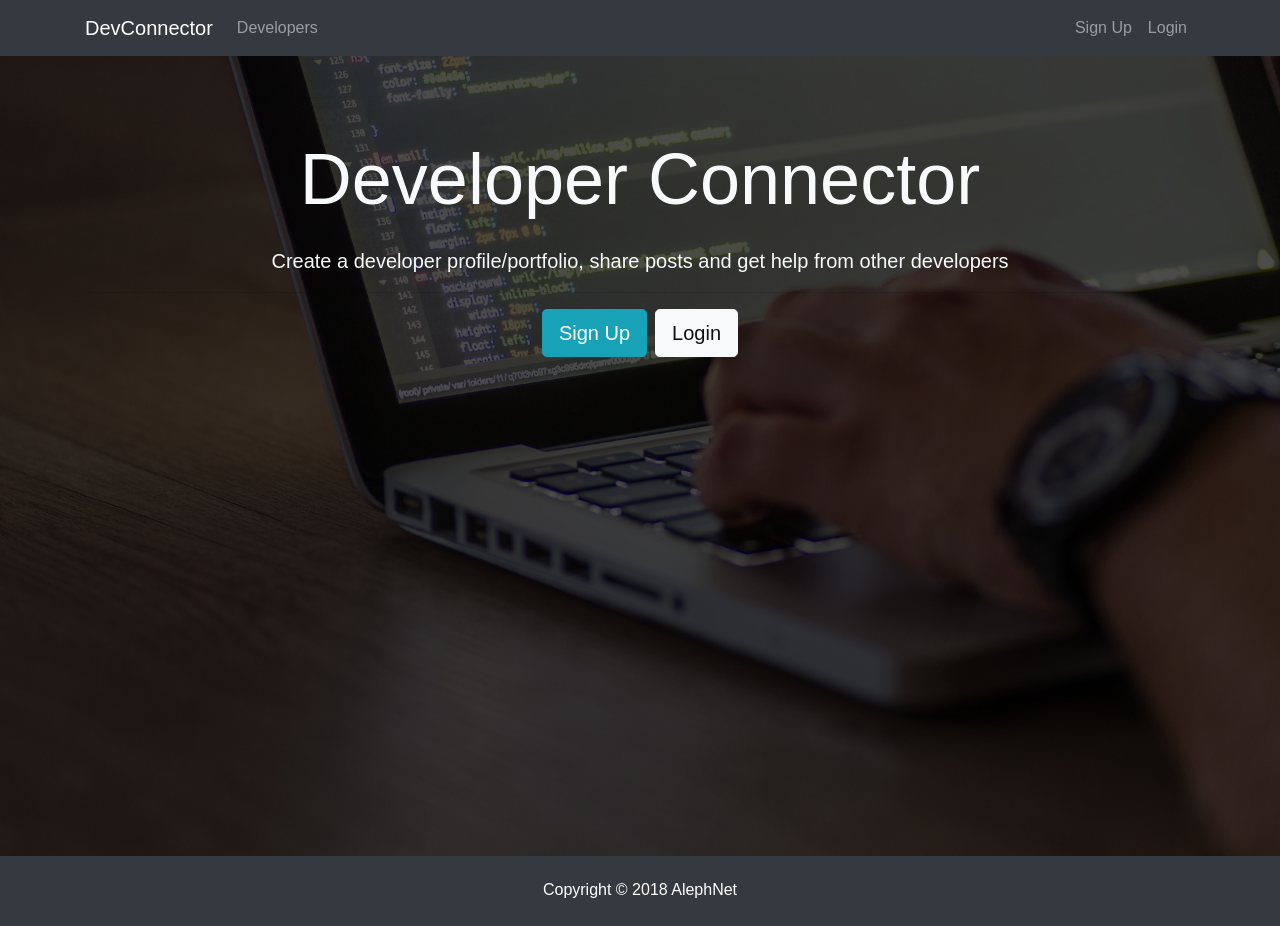
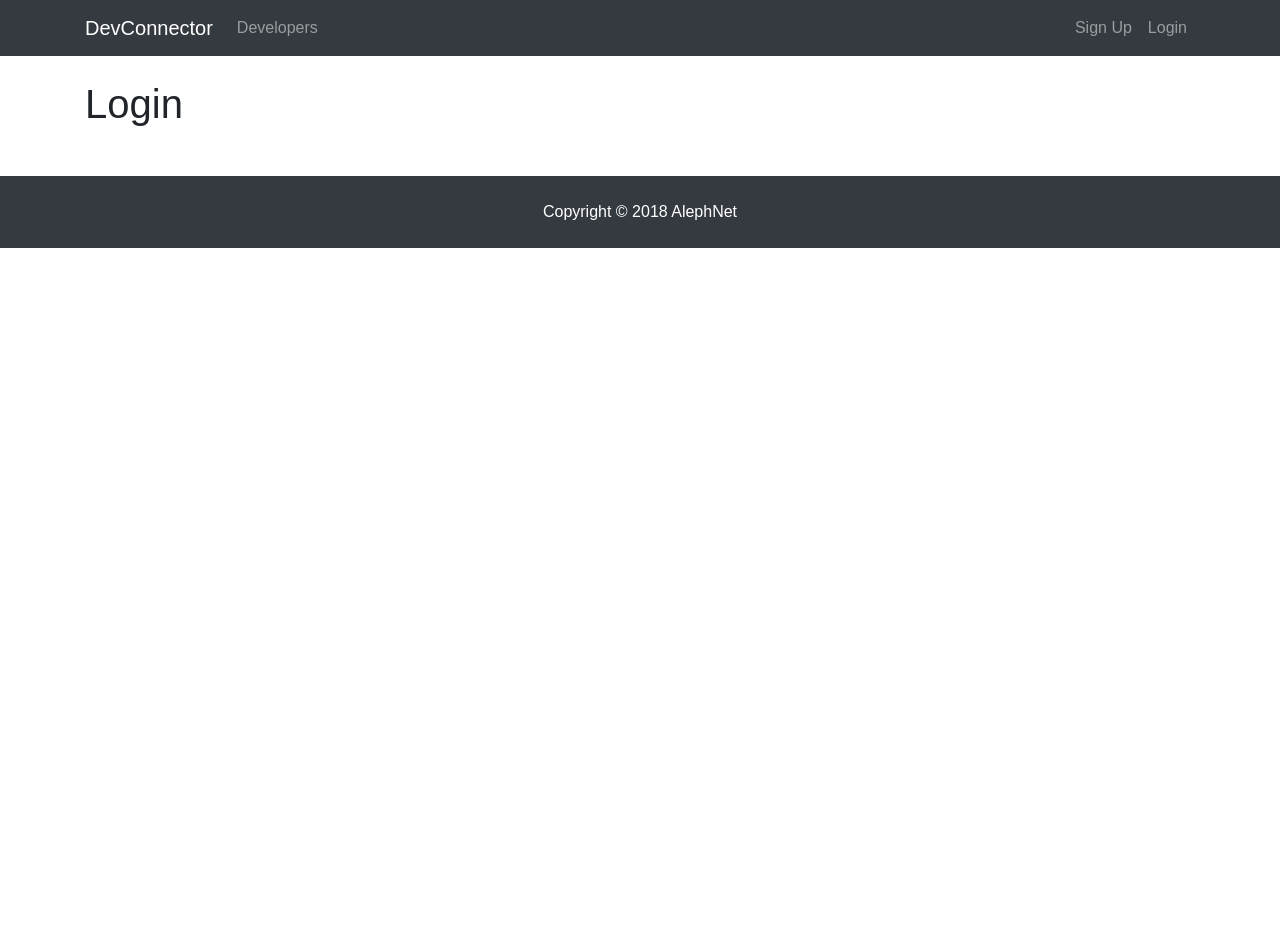
Before and after one commit to xerxes23/alephnet, a React (Create React App) app in the folder client/: page /login in a window 1280 px wide. After the commit the page ends 800 px from the top, so only its background shows below. Built offline with nearby package versions, Linux system fonts and the light colour scheme.

Commit message:
implemented react-router

```diff
--- a/client/package.json
+++ b/client/package.json
@@ -5,6 +5,7 @@
   "dependencies": {
     "react": "^16.4.1",
     "react-dom": "^16.4.1",
+    "react-router-dom": "^4.3.1",
     "react-scripts": "1.1.4"
   },
   "scripts": {
--- a/client/src/App.js
+++ b/client/src/App.js
@@ -1,17 +1,28 @@
 import React, { Component } from "react";
+import { BrowserRouter as Router, Route } from "react-router-dom";
 import "./App.css";
+
+// Components
 import Footer from "./layout/Footer";
 import Navbar from "./layout/Navbar";
 import Landing from "./layout/Landing";
+import Login from "./auth/Login";
+import Register from "./auth/Register";
 
 class App extends Component {
   render() {
     return (
-      <div className="App">
-        <Navbar />
-        <Landing />
-        <Footer />
-      </div>
+      <Router>
+        <div className="App">
+          <Navbar />
+          <Route exact path="/" component={Landing} />
+          <div className="container">
+            <Route exact path="/login" component={Login} />
+            <Route exact path="/register" component={Register} />
+          </div>
+          <Footer />
+        </div>
+      </Router>
     );
   }
 }
--- /dev/null
+++ b/client/src/auth/Login.js
@@ -0,0 +1,11 @@
+import React, { Component } from "react";
+
+export default class Login extends Component {
+  render() {
+    return (
+      <div>
+        <h1>Login</h1>
+      </div>
+    );
+  }
+}
--- /dev/null
+++ b/client/src/auth/Register.js
@@ -0,0 +1,11 @@
+import React, { Component } from "react";
+
+export default class Register extends Component {
+  render() {
+    return (
+      <div>
+        <h1>Register</h1>
+      </div>
+    );
+  }
+}
--- a/client/src/layout/Footer.js
+++ b/client/src/layout/Footer.js
@@ -1,9 +1,7 @@
 import React from "react";
 
-export default () => {
-  return (
-    <footer class="bg-dark text-white mt-5 p-4 text-center">
-      Copyright &copy; {new Date().getFullYear()} AlephNet
-    </footer>
-  );
-};
+export default () => (
+  <footer class="bg-dark text-white mt-5 p-4 text-center">
+    Copyright &copy; {new Date().getFullYear()} AlephNet
+  </footer>
+);
--- a/client/src/layout/Landing.js
+++ b/client/src/layout/Landing.js
@@ -1,4 +1,5 @@
 import React, { Component } from "react";
+import { Link } from "react-router-dom";
 
 export default class Landing extends Component {
   render() {
@@ -15,12 +16,12 @@
                   from other developers
                 </p>
                 <hr />
-                <a href="register.html" className="btn btn-lg btn-info mr-2">
+                <Link to="/register" className="btn btn-lg btn-info mr-2">
                   Sign Up
-                </a>
-                <a href="login.html" className="btn btn-lg btn-light">
+                </Link>
+                <Link to="/login" className="btn btn-lg btn-light">
                   Login
-                </a>
+                </Link>
               </div>
             </div>
           </div>
--- a/client/src/layout/Navbar.js
+++ b/client/src/layout/Navbar.js
@@ -1,13 +1,14 @@
 import React, { Component } from "react";
+import { Link } from "react-router-dom";
 
 class Navbar extends Component {
   render() {
     return (
       <nav className="navbar navbar-expand-sm navbar-dark bg-dark mb-4">
         <div className="container">
-          <a className="navbar-brand" href="landing.html">
+          <Link className="navbar-brand" to="/">
             DevConnector
-          </a>
+          </Link>
           <button
             className="navbar-toggler"
             type="button"
@@ -20,23 +21,23 @@
           <div className="collapse navbar-collapse" id="mobile-nav">
             <ul className="navbar-nav mr-auto">
               <li className="nav-item">
-                <a className="nav-link" href="profiles.html">
+                <Link className="nav-link" to="/">
                   {" "}
                   Developers
-                </a>
+                </Link>
               </li>
             </ul>
 
             <ul className="navbar-nav ml-auto">
               <li className="nav-item">
-                <a className="nav-link" href="register.html">
+                <Link className="nav-link" to="/register">
                   Sign Up
-                </a>
+                </Link>
               </li>
               <li className="nav-item">
-                <a className="nav-link" href="login.html">
+                <Link className="nav-link" to="/login">
                   Login
-                </a>
+                </Link>
               </li>
             </ul>
           </div>
```
Also changed, not shown: 1 other file (tests, documents, lock files or other folders).
